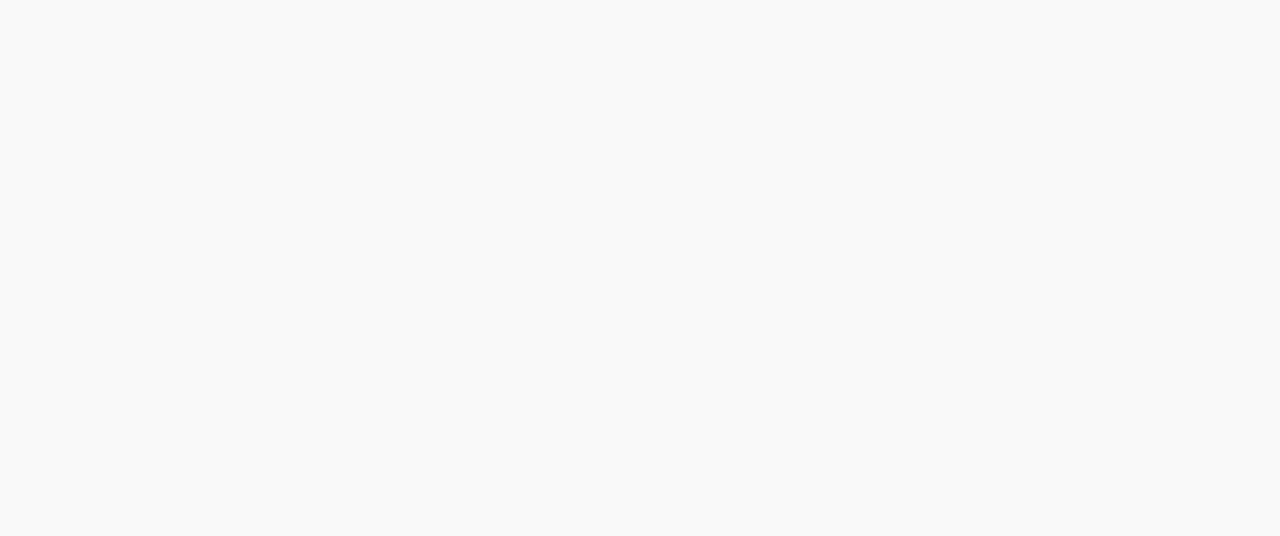
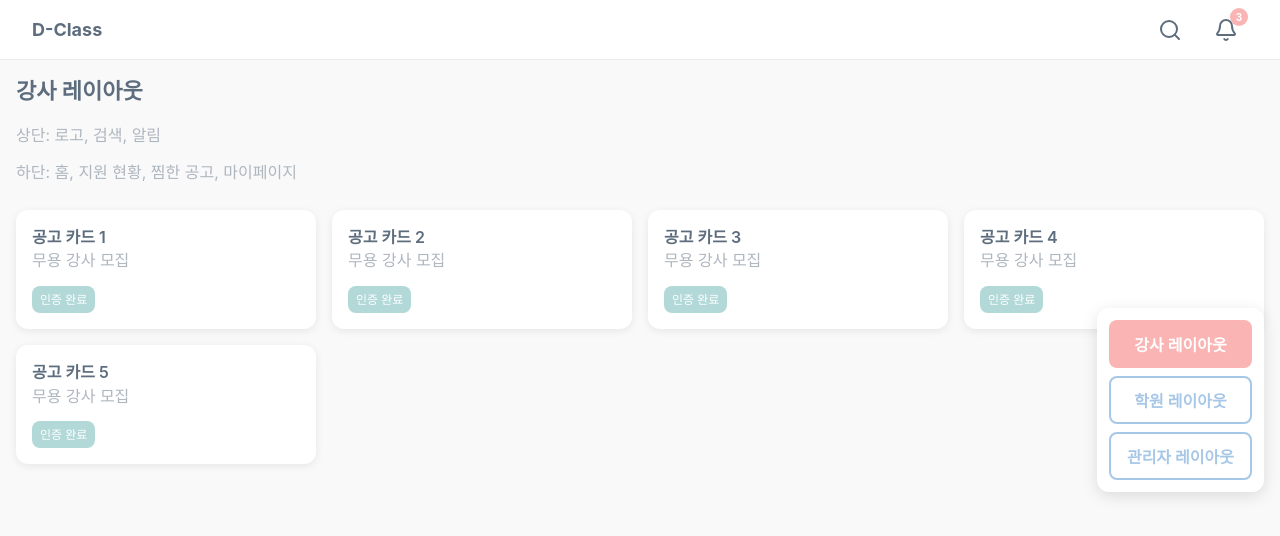
Before and after one commit to MillionKiwi/D-Class, a Vue app in the folder D-Class_front/: page /layout-demo in a window 1280 px wide. Before the commit this address had no page. Shown: the top 536 px of the page. Built offline with nearby package versions, Linux system fonts and the light colour scheme.

Commit message:
feat: layout test added

```diff
--- a/D-Class_front/src/router/index.js
+++ b/D-Class_front/src/router/index.js
@@ -13,6 +13,11 @@ const router = createRouter({
       name: 'ComponentDemo',
       component: () => import('@/views/ComponentDemo.vue'),
     },
+    {
+      path: '/layout-demo',
+      name: 'LayoutDemo',
+      component: () => import('@/views/LayoutDemo.vue'),
+    },
   ],
 })
 
--- /dev/null
+++ b/D-Class_front/src/views/LayoutDemo.vue
@@ -0,0 +1,221 @@
+<template>
+  <div class="layout-demo">
+    <div class="layout-demo__selector">
+      <BaseButton
+        v-for="layout in layouts"
+        :key="layout.value"
+        :variant="currentLayout === layout.value ? 'primary' : 'secondary'"
+        @click="currentLayout = layout.value"
+      >
+        {{ layout.label }}
+      </BaseButton>
+    </div>
+
+    <!-- 강사 레이아웃 -->
+    <InstructorLayout v-if="currentLayout === 'instructor'">
+      <div class="layout-demo__content">
+        <h1>강사 레이아웃</h1>
+        <p>상단: 로고, 검색, 알림</p>
+        <p>하단: 홈, 지원 현황, 찜한 공고, 마이페이지</p>
+
+        <div class="layout-demo__cards">
+          <BaseCard v-for="n in 5" :key="n">
+            <h3>공고 카드 {{ n }}</h3>
+            <p>무용 강사 모집</p>
+            <BaseBadge variant="success">인증 완료</BaseBadge>
+          </BaseCard>
+        </div>
+      </div>
+    </InstructorLayout>
+
+    <!-- 학원 레이아웃 -->
+    <AcademyLayout v-if="currentLayout === 'academy'">
+      <div class="layout-demo__content">
+        <h1>학원 레이아웃</h1>
+        <p>상단: 로고, 새 공고 등록 (+), 알림</p>
+        <p>하단: 공고 관리, 지원자 관리, 리뷰 관리, 학원 관리</p>
+
+        <div class="layout-demo__cards">
+          <BaseCard v-for="n in 5" :key="n">
+            <h3>내 공고 {{ n }}</h3>
+            <p>지원자: {{ n * 3 }}명</p>
+            <BaseBadge variant="warning">게시중</BaseBadge>
+          </BaseCard>
+        </div>
+      </div>
+    </AcademyLayout>
+
+    <!-- 관리자 레이아웃 -->
+    <AdminLayout v-if="currentLayout === 'admin'">
+      <template #header-actions>
+        <BaseButton variant="secondary">내보내기</BaseButton>
+        <BaseButton>새로고침</BaseButton>
+      </template>
+
+      <div class="layout-demo__content">
+        <h2>관리자 레이아웃</h2>
+        <p>좌측: 사이드 네비게이션 (대시보드, 회원 관리, 인증 관리, 공고 관리, 리뷰 관리, 문의/신고 관리)</p>
+        <p>우측: 메인 컨텐츠 영역</p>
+
+        <div class="layout-demo__stats">
+          <BaseCard v-for="stat in stats" :key="stat.label">
+            <h3>{{ stat.label }}</h3>
+            <p class="stat-value">{{ stat.value }}</p>
+            <BaseBadge :variant="stat.trend === 'up' ? 'success' : 'error'">
+              {{ stat.change }}
+            </BaseBadge>
+          </BaseCard>
+        </div>
+
+        <div class="layout-demo__table">
+          <h3>최근 활동</h3>
+          <table>
+            <thead>
+              <tr>
+                <th>사용자</th>
+                <th>활동</th>
+                <th>시간</th>
+                <th>상태</th>
+              </tr>
+            </thead>
+            <tbody>
+              <tr v-for="n in 5" :key="n">
+                <td>사용자{{ n }}</td>
+                <td>{{ activities[n % activities.length] }}</td>
+                <td>{{ n }}시간 전</td>
+                <td>
+                  <BaseBadge :variant="n % 2 === 0 ? 'success' : 'warning'">
+                    {{ n % 2 === 0 ? '완료' : '대기' }}
+                  </BaseBadge>
+                </td>
+              </tr>
+            </tbody>
+          </table>
+        </div>
+      </div>
+    </AdminLayout>
+  </div>
+</template>
+
+<script setup>
+import { ref } from 'vue'
+import { InstructorLayout, AcademyLayout, AdminLayout } from '@/components/layout'
+import { BaseButton, BaseCard, BaseBadge } from '@/components/common'
+
+const currentLayout = ref('instructor')
+
+const layouts = [
+  { value: 'instructor', label: '강사 레이아웃' },
+  { value: 'academy', label: '학원 레이아웃' },
+  { value: 'admin', label: '관리자 레이아웃' },
+]
+
+const stats = [
+  { label: '총 회원 수', value: '1,234', change: '+12%', trend: 'up' },
+  { label: '인증 대기', value: '45', change: '+5', trend: 'up' },
+  { label: '게시중 공고', value: '89', change: '-3', trend: 'down' },
+  { label: '신규 가입', value: '23', change: '+8', trend: 'up' },
+]
+
+const activities = ['회원가입', '공고 등록', '지원 완료', '인증 신청', '리뷰 작성']
+</script>
+
+<style lang="scss" scoped>
+@import '@/assets/styles/variables.scss';
+
+.layout-demo {
+  &__selector {
+    position: fixed;
+    top: 50%;
+    right: $spacing-lg;
+    transform: translateY(-50%);
+    z-index: $z-index-tooltip;
+    display: flex;
+    flex-direction: column;
+    gap: $spacing-sm;
+    background-color: $color-white;
+    padding: $spacing-md;
+    border-radius: $radius-lg;
+    box-shadow: $shadow-modal;
+
+    @include mobile {
+      top: auto;
+      bottom: calc($nav-height + $spacing-lg);
+      right: $spacing-md;
+      transform: none;
+    }
+  }
+
+  &__content {
+    padding: $spacing-lg;
+
+    h1,
+    h2 {
+      margin-bottom: $spacing-lg;
+    }
+
+    p {
+      color: $color-text-secondary;
+      margin-bottom: $spacing-md;
+    }
+  }
+
+  &__cards {
+    display: grid;
+    grid-template-columns: repeat(auto-fill, minmax(280px, 1fr));
+    gap: $spacing-lg;
+    margin-top: $spacing-xl;
+  }
+
+  &__stats {
+    display: grid;
+    grid-template-columns: repeat(auto-fit, minmax(200px, 1fr));
+    gap: $spacing-lg;
+    margin-bottom: $spacing-2xl;
+
+    .stat-value {
+      font-size: $font-size-h1;
+      font-weight: $font-weight-bold;
+      color: $color-primary;
+      margin: $spacing-md 0;
+    }
+  }
+
+  &__table {
+    background-color: $color-white;
+    border-radius: $radius-lg;
+    padding: $spacing-xl;
+    box-shadow: $shadow-card;
+
+    h3 {
+      margin-bottom: $spacing-lg;
+    }
+
+    table {
+      width: 100%;
+      border-collapse: collapse;
+
+      th,
+      td {
+        text-align: left;
+        padding: $spacing-md;
+        border-bottom: 1px solid $color-divider;
+      }
+
+      th {
+        font-weight: $font-weight-semibold;
+        color: $color-text-secondary;
+        font-size: $font-size-body-small;
+      }
+
+      td {
+        color: $color-text-primary;
+      }
+
+      tbody tr:hover {
+        background-color: $color-background;
+      }
+    }
+  }
+}
+</style>
```
